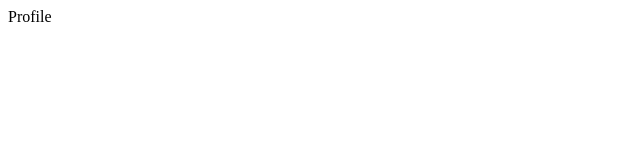
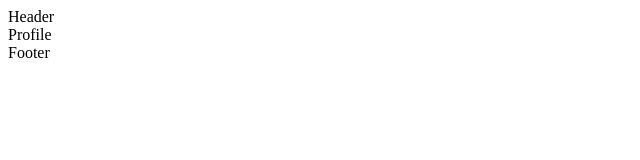
Before and after one commit to Sergo366/LinkUp-fe, a Next.js app in the folder frontend/: page /forgot-password in a window 1280 px wide. Shown: the top 160 px of the page, without its empty margins (0-640 px from the left). Built offline with nearby package versions, Linux system fonts and the light colour scheme.

Commit message:
add additional layout

```diff
--- a/frontend/src/app/layout.tsx
+++ b/frontend/src/app/layout.tsx
@@ -1,7 +1,16 @@
-export default function RootLayout ({children}: {children: React.ReactNode}) {
+export const metadata = {
+	title: 'Next js',
+	description: 'Generated by Next.js',
+}
+export default function RootLayout (
+	{ children }: {children: React.ReactNode}) {
 	return (
 		<html lang="en">
-			<body>{children}</body>
+		<body>
+			<header>Header</header>
+				{children}
+			<footer>Footer</footer>
+		</body>
 		</html>
 	);
 };
```
Also changed, not shown: frontend/src/app/docs/[...slug]/layout.tsx (added, +13 -0 lines).
